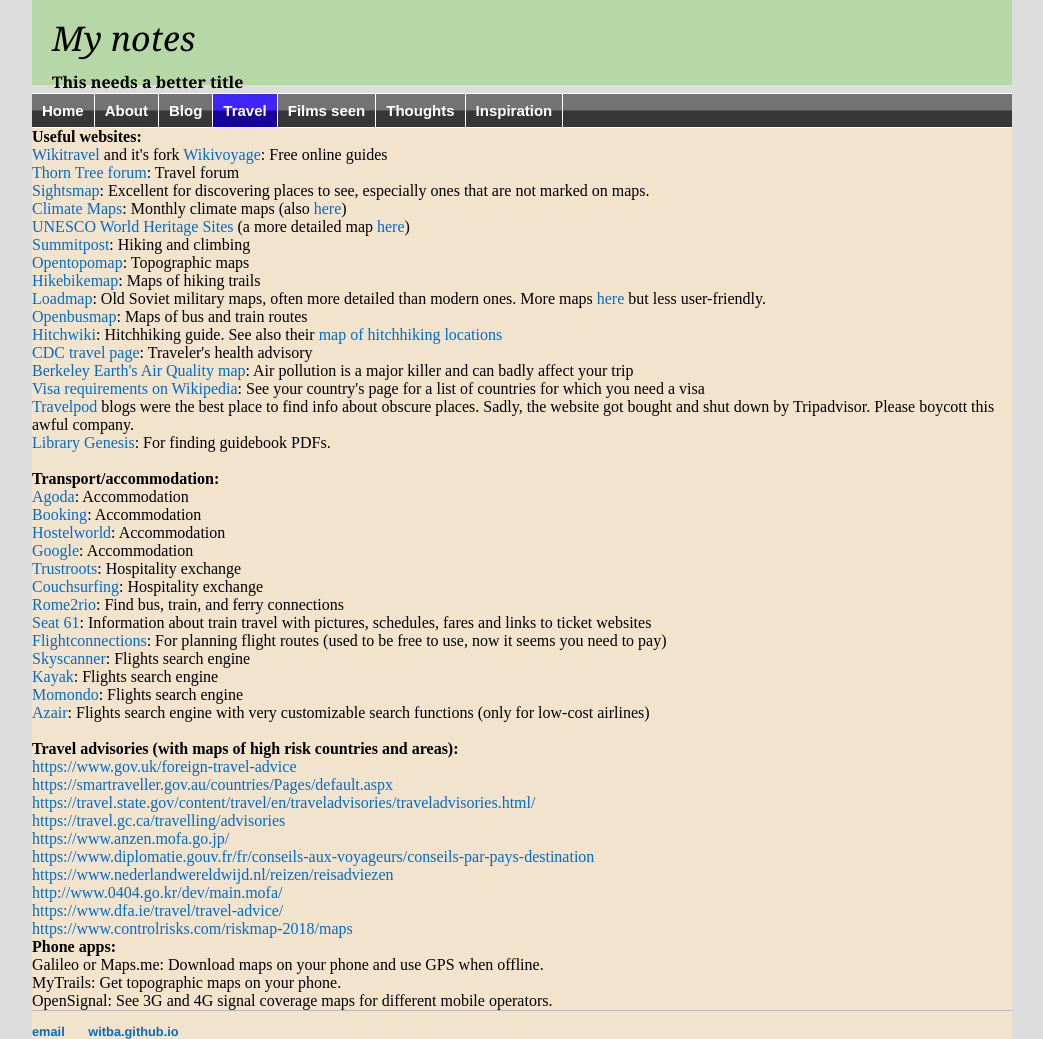
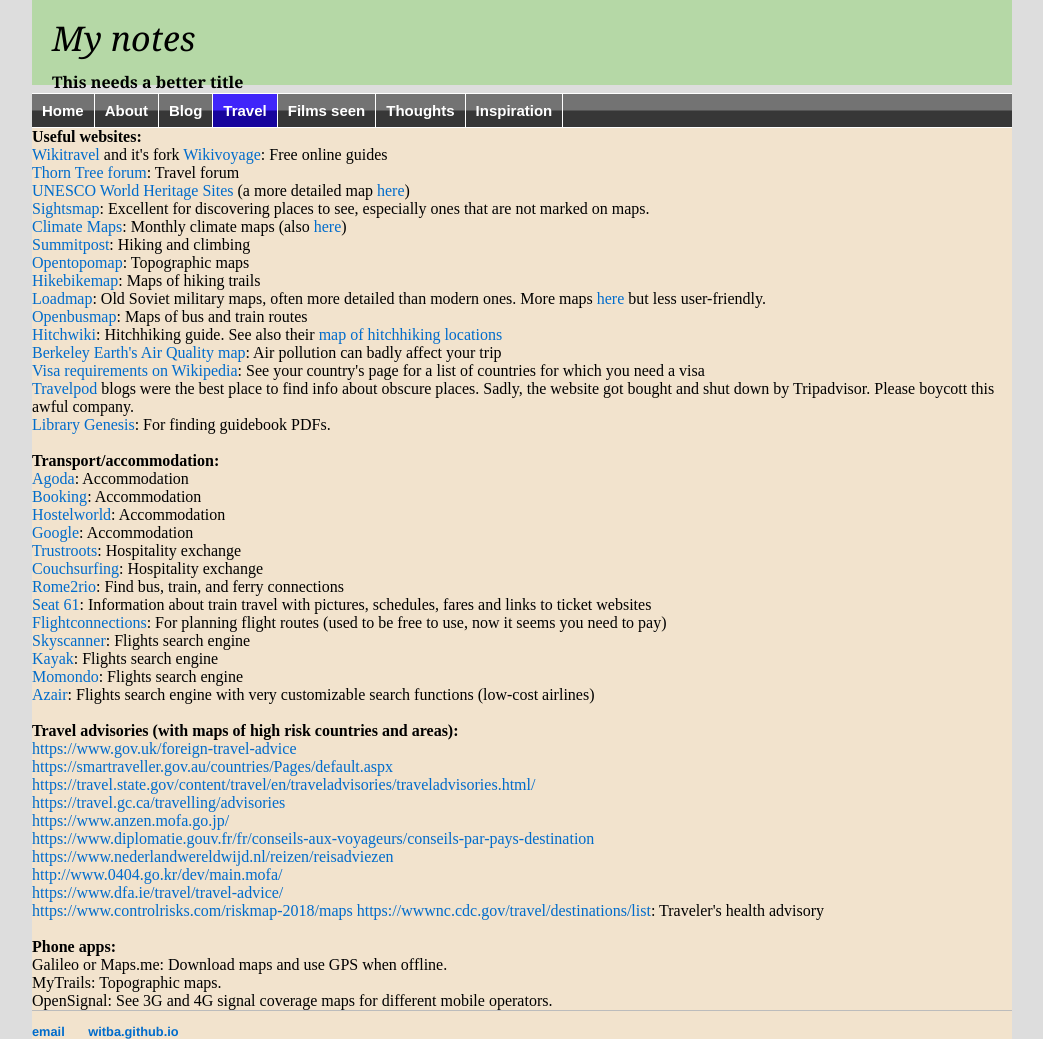
Before and after one commit to witba/witba.github.io, a Jekyll site: the page built from travel/resources.html, in a window 1280 px wide. Shown: the whole page, without its empty margins (118-1161 px from the left). Built offline with Jekyll 4.4.1, drawn with Linux system fonts in a browser that asks for light colours.

Commit message:
Update resources.html

```diff
--- a/travel/resources.html
+++ b/travel/resources.html
@@ -7,17 +7,16 @@
 <b>Useful websites:</b><br>
 <a href="https://wikitravel.org/en/Main_Page" target=_blank>Wikitravel</a> and it's fork <a href="https://en.wikivoyage.org/wiki/Main_Page" target=_blank>Wikivoyage</a>: Free online guides<br>
 <a href="https://www.lonelyplanet.com/thorntree/welcome" target=_blank>Thorn Tree forum</a>: Travel forum<br>
+<a href="http://whc.unesco.org/en/list" target=_blank>UNESCO World Heritage Sites</a> (a more detailed map <a href="https://www.worldheritagesite.org/map" target=_blank>here</a>)<br>
 <a href="http://www.sightsmap.com/" target=_blank>Sightsmap</a>: Excellent for discovering places to see, especially ones that are not marked on maps.<br>
 <a href="http://climatemaps.romgens.com/" target=_blank>Climate Maps</a>: Monthly climate maps (also <a href="https://climatereanalyzer.org/reanalysis/monthly_maps/index.php" target=_blank>here</a>)<br>
-<a href="http://whc.unesco.org/en/list" target=_blank>UNESCO World Heritage Sites</a> (a more detailed map <a href="https://www.worldheritagesite.org/map" target=_blank>here</a>)<br>
 <a href="https://www.summitpost.org" target=_blank>Summitpost</a>: Hiking and climbing<br>
 <a href="https://opentopomap.org" target=_blank>Opentopomap</a>: Topographic maps<br>
 <a href="http://hikebikemap.org" target=_blank>Hikebikemap</a>: Maps of hiking trails<br>
 <a href="http://loadmap.net/en" target=_blank>Loadmap</a>: Old Soviet military maps, often more detailed than modern ones. More maps <a href="http://akosarev.info/engine/?interface=geo_maps&form=main" target=_blank>here</a> but less user-friendly.<br>
 <a href="https://www.öpnvkarte.de" target=_blank>Openbusmap</a>: Maps of bus and train routes<br>
 <a href="http://hitchwiki.org/en/Main_Page" target=_blank>Hitchwiki</a>: Hitchhiking guide. See also their <a href="http://hitchwiki.org/maps/" target=_blank>map of hitchhiking locations</a><br>
-<a href="https://wwwnc.cdc.gov/travel/destinations/list" target=_blank>CDC travel page</a>: Traveler's health advisory<br>
-<a href="http://berkeleyearth.org/air-quality-real-time-map/" target=_blank>Berkeley Earth's Air Quality map</a>: Air pollution is a major killer and can badly affect your trip<br>
+<a href="http://berkeleyearth.org/air-quality-real-time-map/" target=_blank>Berkeley Earth's Air Quality map</a>: Air pollution can badly affect your trip<br>
 <a href="https://en.wikipedia.org/wiki/Template:Visa_requirements" target=_blank>Visa requirements on Wikipedia</a>: See your country's page for a list of countries for which you need a visa<br>
 <a href="http://travelpod.com" target=_blank>Travelpod</a> blogs were the best place to find info about obscure places. Sadly, the website got bought and shut down by Tripadvisor. Please boycott this awful company.<br>
 <a href="http://gen.lib.rus.ec/" target=_blank>Library Genesis</a>: For finding guidebook PDFs.<br>
@@ -27,7 +26,7 @@
 <a href="https://www.agoda.com" target=_blank>Agoda</a>: Accommodation<br>
 <a href="https://www.booking.com" target=_blank>Booking</a>: Accommodation<br>
 <a href="https://www.hostelworld.com" target=_blank>Hostelworld</a>: Accommodation<br>
-<a href="https://www.google.com/search?q=hotels+in+sydney&tbm=lcl" target=_blank>Google</a>: Accommodation<br>
+<a href="https://www.google.com/search?q=hotels&tbm=lcl" target=_blank>Google</a>: Accommodation<br>
 <a href="https://www.trustroots.org" target=_blank>Trustroots</a>: Hospitality exchange<br>
 <a href="https://www.couchsurfing.com" target=_blank>Couchsurfing</a>: Hospitality exchange<br>
 <a href="https://www.rome2rio.com" target=_blank>Rome2rio</a>: Find bus, train, and ferry connections<br>
@@ -36,21 +35,22 @@
 <a href="https://www.skyscanner.com" target=_blank>Skyscanner</a>: Flights search engine<br>
 <a href="https://www.kayak.com/flights" target=_blank>Kayak</a>: Flights search engine<br>
 <a href="https://www.momondo.com" target=_blank>Momondo</a>: Flights search engine<br>
-<a href="http://www.azair.eu" target=_blank>Azair</a>: Flights search engine with very customizable search functions (only for low-cost airlines)<br>
+<a href="http://www.azair.eu" target=_blank>Azair</a>: Flights search engine with very customizable search functions (low-cost airlines)<br>
 <br>
 <b>Travel advisories (with maps of high risk countries and areas):</b><br>
-<a href="https://www.gov.uk/foreign-travel-advice">https://www.gov.uk/foreign-travel-advice</a><br />
-<a href="https://smartraveller.gov.au/countries/Pages/default.aspx">https://smartraveller.gov.au/countries/Pages/default.aspx</a><br />
-<a href="https://travel.state.gov/content/travel/en/traveladvisories/traveladvisories.html/">https://travel.state.gov/content/travel/en/traveladvisories/traveladvisories.html/</a><br/>
-<a href="https://travel.gc.ca/travelling/advisories">https://travel.gc.ca/travelling/advisories</a><br/>
-<a href="https://www.anzen.mofa.go.jp/">https://www.anzen.mofa.go.jp/</a><br />
-<a href="https://www.diplomatie.gouv.fr/fr/conseils-aux-voyageurs/conseils-par-pays-destination">https://www.diplomatie.gouv.fr/fr/conseils-aux-voyageurs/conseils-par-pays-destination</a><br />
-<a href="https://www.nederlandwereldwijd.nl/reizen/reisadviezen">https://www.nederlandwereldwijd.nl/reizen/reisadviezen</a><br />
-<a href="http://www.0404.go.kr/dev/main.mofa">http://www.0404.go.kr/dev/main.mofa/</a><br />
-<a href="https://www.dfa.ie/travel/travel-advice/">https://www.dfa.ie/travel/travel-advice/</a><br />
-<a href="https://www.controlrisks.com/riskmap-2018/maps">https://www.controlrisks.com/riskmap-2018/maps</a>
-</br>
+<a href="https://www.gov.uk/foreign-travel-advice" target=_blank>https://www.gov.uk/foreign-travel-advice</a><br />
+<a href="https://smartraveller.gov.au/countries/Pages/default.aspx" target=_blank>https://smartraveller.gov.au/countries/Pages/default.aspx</a><br />
+<a href="https://travel.state.gov/content/travel/en/traveladvisories/traveladvisories.html/" target=_blank>https://travel.state.gov/content/travel/en/traveladvisories/traveladvisories.html/</a><br/>
+<a href="https://travel.gc.ca/travelling/advisories" target=_blank>https://travel.gc.ca/travelling/advisories</a><br/>
+<a href="https://www.anzen.mofa.go.jp/" target=_blank>https://www.anzen.mofa.go.jp/</a><br />
+<a href="https://www.diplomatie.gouv.fr/fr/conseils-aux-voyageurs/conseils-par-pays-destination" target=_blank>https://www.diplomatie.gouv.fr/fr/conseils-aux-voyageurs/conseils-par-pays-destination</a><br />
+<a href="https://www.nederlandwereldwijd.nl/reizen/reisadviezen" target=_blank>https://www.nederlandwereldwijd.nl/reizen/reisadviezen</a><br />
+<a href="http://www.0404.go.kr/dev/main.mofa" target=_blank>http://www.0404.go.kr/dev/main.mofa/</a><br />
+<a href="https://www.dfa.ie/travel/travel-advice/" target=_blank>https://www.dfa.ie/travel/travel-advice/</a><br />
+<a href="https://www.controlrisks.com/riskmap-2018/maps" target=_blank>https://www.controlrisks.com/riskmap-2018/maps</a>
+<a href="https://wwwnc.cdc.gov/travel/destinations/list" target=_blank>https://wwwnc.cdc.gov/travel/destinations/list</a>: Traveler's health advisory<br>
+<br>
 <b>Phone apps:</b><br>
-Galileo or Maps.me: Download maps on your phone and use GPS when offline.<br>
-MyTrails: Get topographic maps on your phone.<br>
+Galileo or Maps.me: Download maps and use GPS when offline.<br>
+MyTrails: Topographic maps.<br>
 OpenSignal: See 3G and 4G signal coverage maps for different mobile operators.<br>
```
